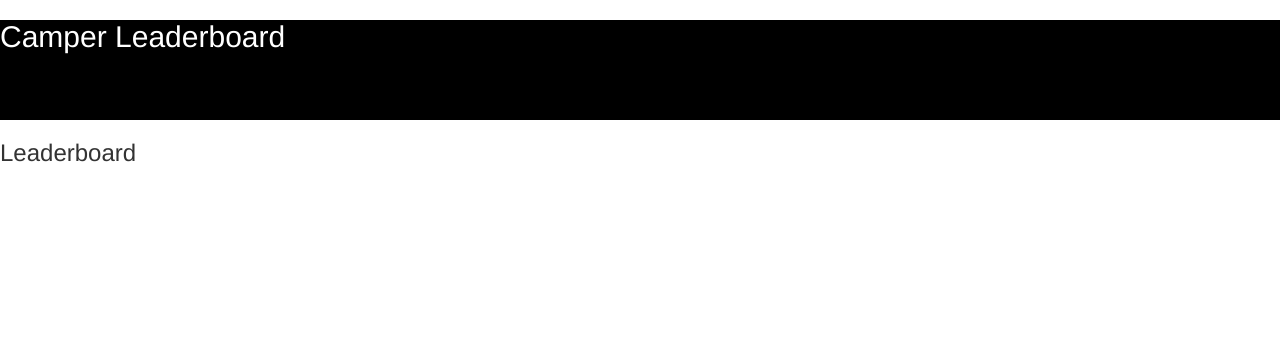
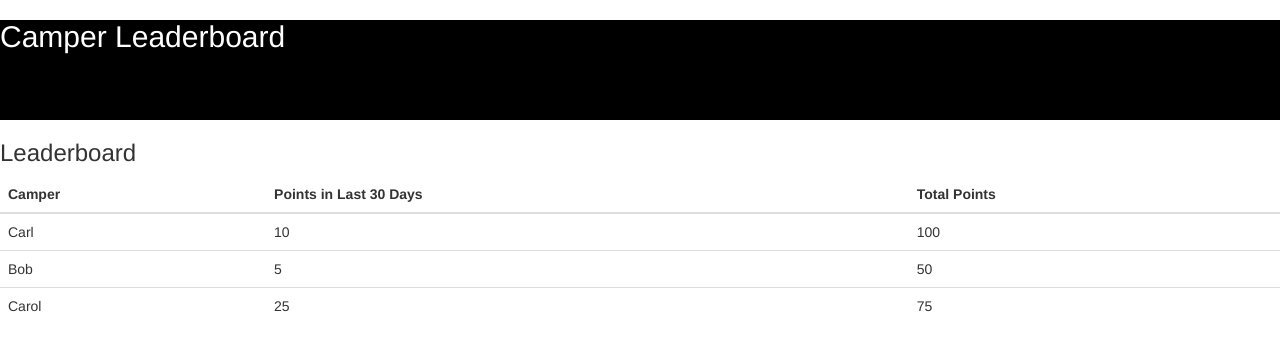
Before and after one commit to crhain/fcc-camper-leaderboard, a React (Create React App) app: page / in a window 1280 px wide. Shown: the top 350 px of the page. Built offline with nearby package versions, Linux system fonts and the light colour scheme.

Commit message:
Populate hardcoded camper data into a table

```diff
--- a/src/actions/index.js
+++ b/src/actions/index.js
@@ -1,15 +1,15 @@
-import { FETCH_DATA } from 'types';
+import { FETCH_DATA } from './types';
 import axios from 'axios';
 
-export default function (){
+export function fetchData(){
     //this is just returning dumy data
     //will make an api call using axios
     return {
                 type:FETCH_DATA,
                 payload: [
-                    {name: 'Carl'},
-                    {name: 'Bob'},
-                    {name: 'Carol'}
+                    {name: 'Carl', points30: 10, points: 100},
+                    {name: 'Bob', points30: 5, points: 50},
+                    {name: 'Carol', points30: 25, points: 75}
                 ]
             };
 }
--- a/src/components/camper-list.js
+++ b/src/components/camper-list.js
@@ -1,12 +1,54 @@
 import React, { Component } from 'react';
+import { bindActionCreators } from 'redux';
 import { connect } from 'react-redux';
+import { fetchData } from '../actions/index';
 
-export default class CamperList extends Component{
+class CamperList extends Component{
+    componentWillMount(){
+        this.props.fetchData();
+    }
+    renderCamperRows(){
+        return this.props.campers.map((camper, index)=>{
+            return (
+                <tr key={index}>
+                    <td>{ camper.name }</td>
+                    <td>{ camper.points30 }</td>
+                    <td>{ camper.points }</td>
+                </tr>
+            );
+        });
+
+    }
+
     render(){
         return (
             <div>
                 <h3>Leaderboard</h3>
+                <table className="table">
+                    <thead>
+                        <tr>
+                            <th>Camper</th>
+                            <th>Points in Last 30 Days</th>
+                            <th>Total Points</th>
+                        </tr>
+                    </thead>
+                    <tbody>
+                        { this.renderCamperRows() }
+                    </tbody>
+
+                </table>
             </div>
         );
     }
 }
+
+
+function mapStateToProps({ campers }){
+    return { campers };
+}
+
+function mapDispatchToProps(dispatch){
+    return bindActionCreators({ fetchData }, dispatch);
+}
+
+export default connect(mapStateToProps, mapDispatchToProps)(CamperList);
```
